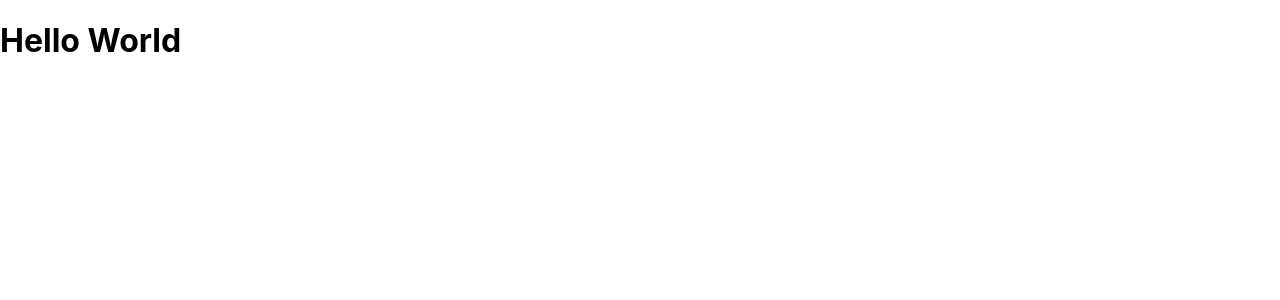
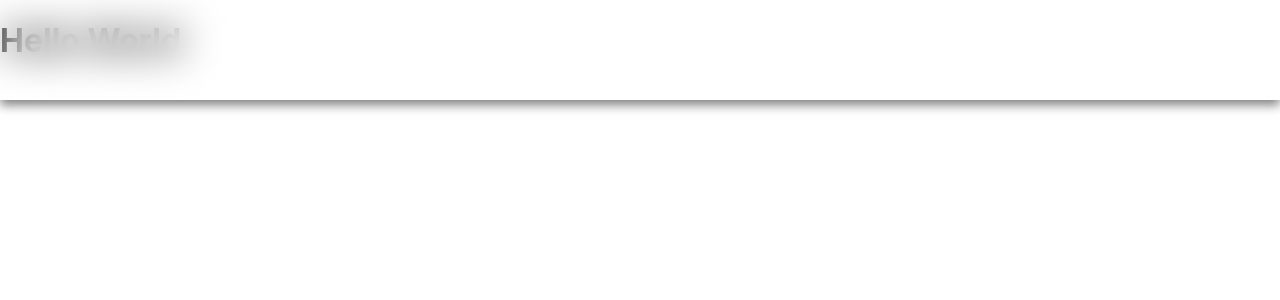
Before and after one commit to MilanP5G/seedlegals, a React (Create React App) app: page / in a window 1280 px wide. Shown: the top 300 px of the page. Built offline with nearby package versions, Linux system fonts and the light colour scheme.

Commit message:
installed react-router-dom and added navbar component to App.js

```diff
--- a/package.json
+++ b/package.json
@@ -8,6 +8,7 @@
     "@testing-library/user-event": "^12.1.10",
     "react": "^17.0.2",
     "react-dom": "^17.0.2",
+    "react-router-dom": "^5.2.0",
     "react-scripts": "4.0.3",
     "web-vitals": "^1.0.1"
   },
--- a/src/App.js
+++ b/src/App.js
@@ -1,11 +1,18 @@
 import React from 'react';
-import Main from './components/main/Main'
+import { BrowserRouter as Router } from 'react-router-dom';
+import NavBar from './components/navbar/NavBar';
+import Main from './components/main/Main';
 import './App.css';
 
 const App = () => {
 
   return (
-    <Main />
+    <Router>
+      <div>
+        <NavBar />
+        <Main />
+      </div>
+    </ Router>
   )
 
 }
```
Also changed, not shown: 2 other files (tests, documents, lock files or other folders).
